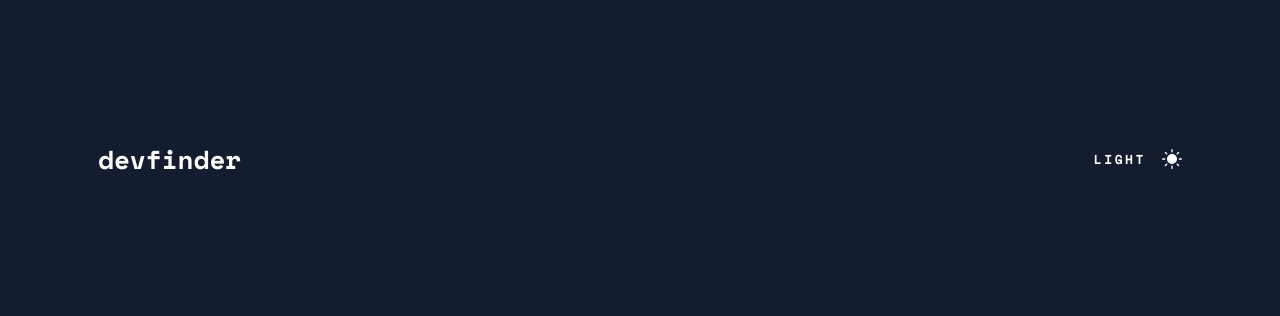
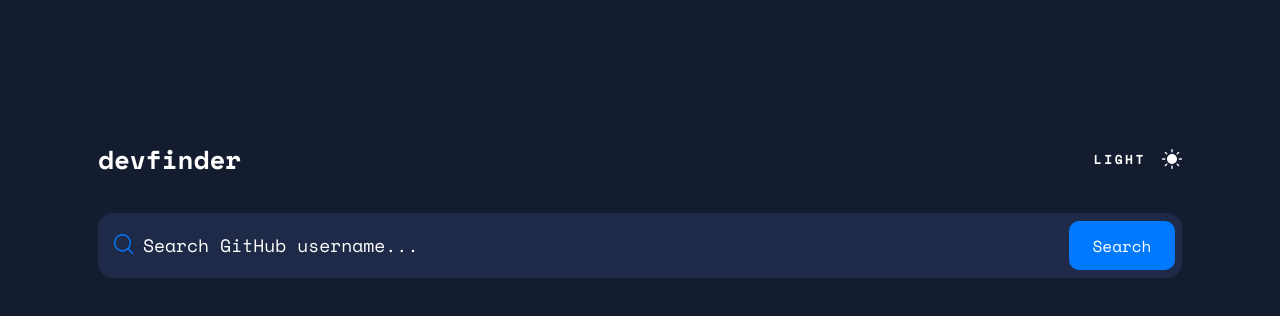
Before and after one commit to EdwardShanahan07/FM-Github-User-Search-App, a plain HTML site: page index.html in a window 1280 px wide. Drawn offline with nearby package versions, Linux system fonts and the light colour scheme.

Commit message:
Add Form

```diff
--- a/assets/css/style.css
+++ b/assets/css/style.css
@@ -38,6 +38,7 @@ body {
   display: flex;
   align-items: center;
   justify-content: space-between;
+  margin-bottom: 3.5rem;
 }
 
 .navbar__logo {
@@ -64,9 +65,78 @@ body {
   margin-left: 1.6rem;
 }
 
+/* Form */
+
+.form {
+  background-color: var(--Color-DM-Medium-Blue);
+  border-radius: 15px;
+  display: flex;
+  align-items: center;
+  padding: 0.8rem 0.7rem 0.8rem 1.6rem;
+}
+
+.form__group {
+  flex-basis: 80%;
+  display: flex;
+  align-items: center;
+}
+
+.form__label {
+  margin-right: 0.9rem;
+}
+
+.form__label img {
+  width: 2rem;
+  height: 2rem;
+}
+
+.form__input {
+  font-size: 1.3rem;
+  line-height: 2.5rem;
+  font-family: inherit;
+  border: none;
+  background-color: transparent;
+  width: 100%;
+}
+
+.form__input::placeholder {
+  color: var(--Color-DM-White);
+}
+
+.form__btn {
+  font-family: inherit;
+  font-size: 1.4rem;
+  color: var(--Color-DM-White);
+  background-color: var(--Color-Primary);
+  border: none;
+  border-radius: 10px;
+  padding: 1.25rem 1.6rem;
+  cursor: pointer;
+  flex-basis: 10%;
+}
+
+.form__btn:hover {
+  background-color: #60abff;
+}
+
 @media (min-width: 768px) {
   body {
     padding: 14rem 9.8rem;
+  }
+
+  .form__group {
+    flex-basis: 90%;
+    display: flex;
+    align-items: center;
+  }
+
+  .form__input {
+    color: var(--Color-DM-White);
+    font-size: 1.8rem;
+  }
+
+  .form__btn {
+    font-size: 1.6rem;
   }
 }
 
--- a/index.html
+++ b/index.html
@@ -24,6 +24,23 @@
           <img src="./assets/icons/icon-sun.svg" alt="Sun Icon" />
         </a>
       </nav>
+
+      <form action="/" class="form">
+        <div class="form__group">
+          <label for="username" class="form__label"
+            ><img src="./assets/icons/icon-search.svg" alt="Search Icon"
+          /></label>
+
+          <input
+            type="text"
+            id="username"
+            class="form__input"
+            placeholder="Search GitHub username..."
+          />
+        </div>
+
+        <button class="form__btn">Search</button>
+      </form>
     </div>
     <!-- devfinder
 
```
